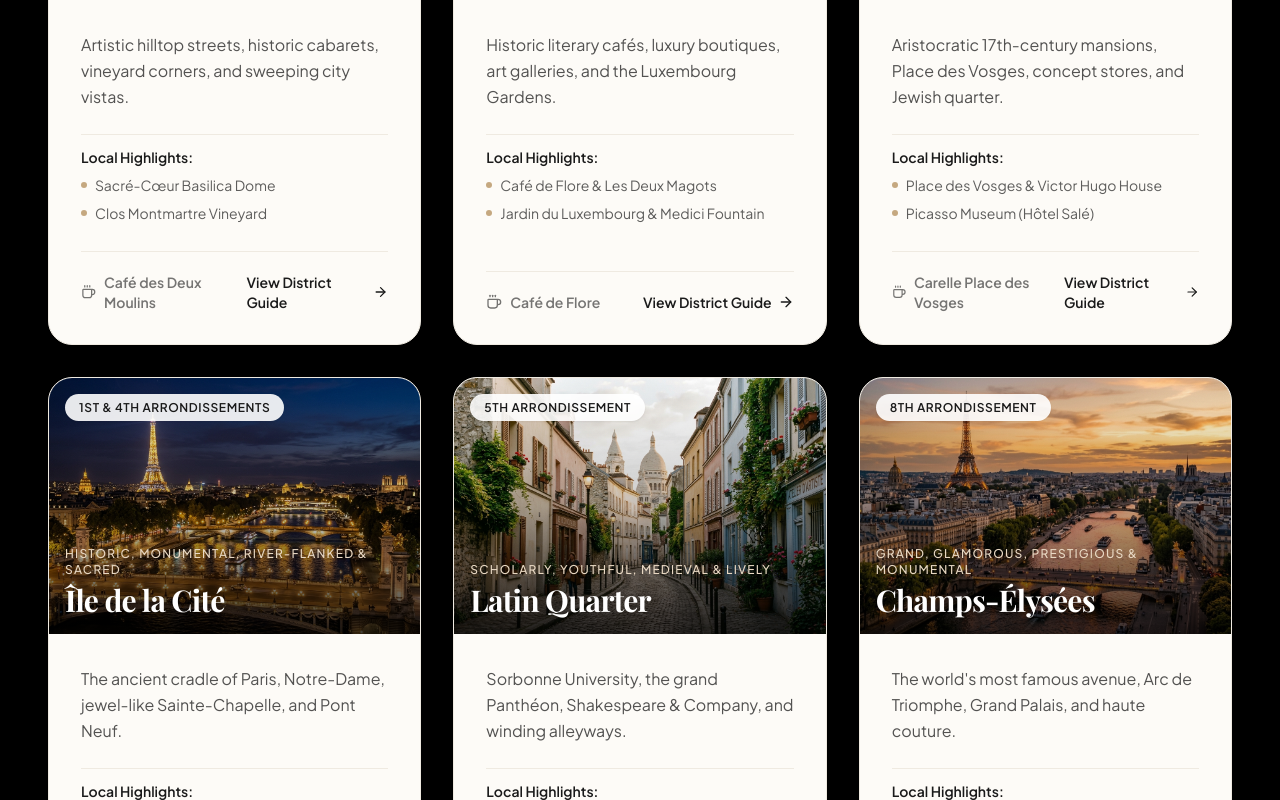
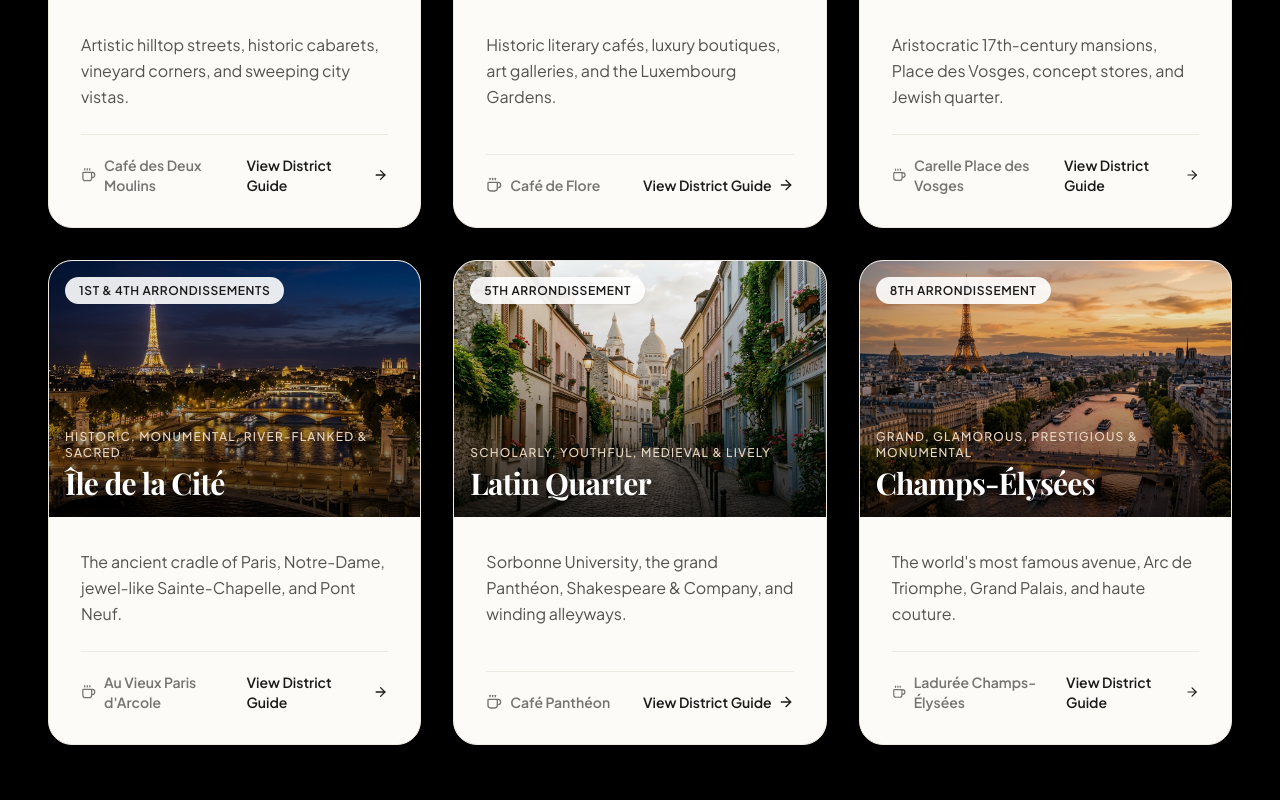
Before and after one commit to Ay3-shA/Lumiere-Paris, a React (Vite) app: page / in a window 1280 px wide. Shown: the part 3820-4620 px from the top of the page. Built offline with nearby package versions, Linux system fonts and the light colour scheme; a web font is replaced by a local one.

Commit message:
update destination local highlights

```diff
--- a/src/components/Destinations.tsx
+++ b/src/components/Destinations.tsx
@@ -93,23 +93,7 @@ export const Destinations: React.FC<DestinationsProps> = ({
                     {dest.shortDesc}
                   </p>
 
-                  {/* Highlights */}
-                  <div className="space-y-2 mb-7 text-sm text-paris-charcoal/70 pt-3 border-t border-paris-stone">
 
-                    <div className="font-semibold text-paris-charcoal mb-2">
-                      Local Highlights:
-                    </div>
-
-                    {dest.highlights.slice(0, 2).map((item, idx) => (
-                      <div
-                        key={idx}
-                        className="flex items-center gap-2 truncate"
-                      >
-                        <span className="w-1.5 h-1.5 rounded-full bg-paris-gold shrink-0" />
-                        <span className="truncate">{item}</span>
-                      </div>
-                    ))}
-                  </div>
                 </div>
 
                 {/* Card Action */}
```
